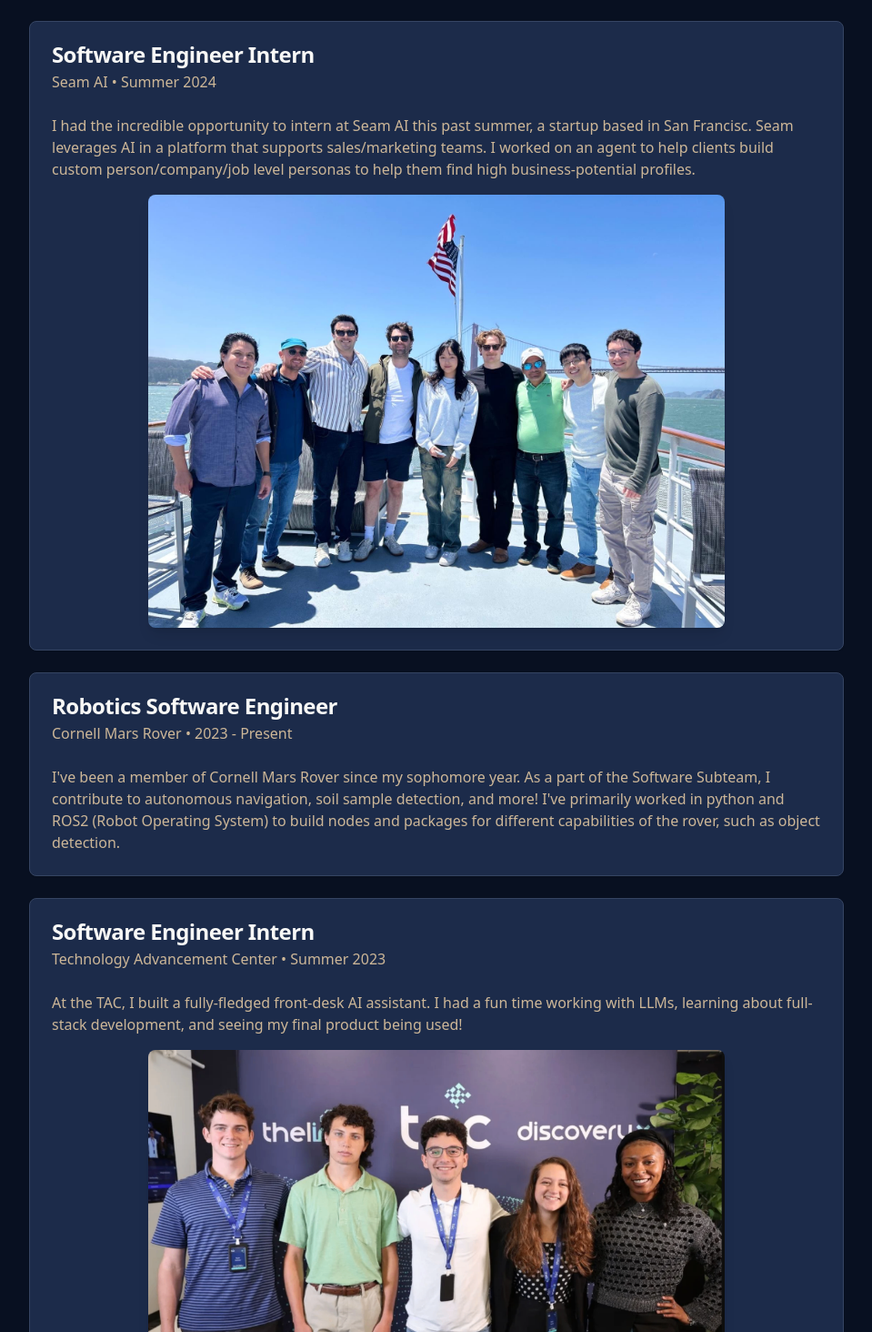
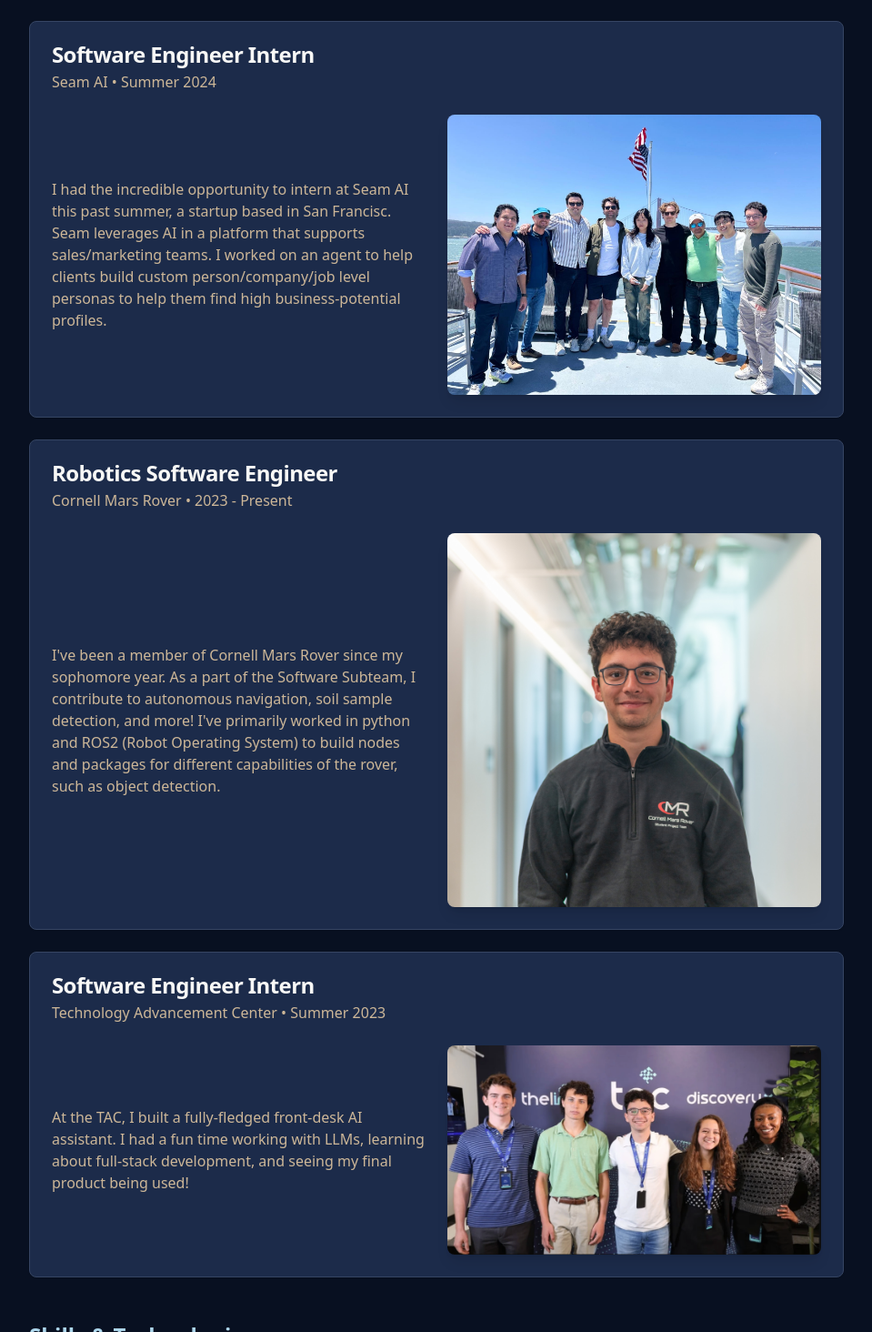
Before and after one commit to gerry-montemayor/portfolio, a React (Vite) app: page /about in a window 1280 px wide. Shown: the part 1106-2570 px from the top of the page at 91% size, without its empty margins (160-1119 px from the left). Built offline with nearby package versions, Linux system fonts and the light colour scheme.

Commit message:
Add content to Rover section
Add content and images to the Rover section in the About page.

```diff
--- a/src/pages/About.tsx
+++ b/src/pages/About.tsx
@@ -75,18 +75,22 @@ const About = () => {
                 <p className="text-muted-foreground">Seam AI • Summer 2024</p>
               </CardHeader>
               <CardContent>
-                <div className="space-y-4">
+                <div className="grid lg:grid-cols-2 gap-6 items-center">
+                  <div>
                     <p className="text-muted-foreground">
                       I had the incredible opportunity to intern at Seam AI this past summer,
                       a startup based in San Francisc. Seam leverages AI in a platform that
                       supports sales/marketing teams. I worked on an agent to help clients build
                       custom person/company/job level personas to help them find high business-potential profiles.
                     </p>
+                  </div>
+                  <div>
                     <img
                       src="/lovable-uploads/d3c0b009-5adb-4a54-9872-e247941c904b.png"
                       alt="Seam AI team outing in San Francisco"
-                    className="rounded-lg shadow-lg w-3/4 h-auto mx-auto"
+                      className="rounded-lg shadow-lg w-full h-auto"
                     />
+                  </div>
                 </div>
               </CardContent>
             </Card>
@@ -96,12 +100,23 @@ const About = () => {
                 <p className="text-muted-foreground">Cornell Mars Rover • 2023 - Present</p>
               </CardHeader>
               <CardContent>
+                <div className="grid lg:grid-cols-2 gap-6 items-center">
+                  <div>
                     <p className="text-muted-foreground">
                       I've been a member of Cornell Mars Rover since my sophomore year. As a part of the
                       Software Subteam, I contribute to autonomous navigation, soil sample detection, and more!
                       I've primarily worked in python and ROS2 (Robot Operating System) to build nodes and packages for
                       different capabilities of the rover, such as object detection.
                     </p>
+                  </div>
+                  <div>
+                    <img
+                      src="/lovable-uploads/e06ac5db-efa6-479b-bc28-ef0727f1b8a8.png"
+                      alt="Cornell Mars Rover team member"
+                      className="rounded-lg shadow-lg w-full h-auto"
+                    />
+                  </div>
+                </div>
               </CardContent>
             </Card>
             <Card>
@@ -110,16 +125,20 @@ const About = () => {
                 <p className="text-muted-foreground">Technology Advancement Center • Summer 2023</p>
               </CardHeader>
               <CardContent>
-                <div className="space-y-4">
+                <div className="grid lg:grid-cols-2 gap-6 items-center">
+                  <div>
                     <p className="text-muted-foreground">
                       At the TAC, I built a fully-fledged front-desk AI assistant. I had a fun time working with
                       LLMs, learning about full-stack development, and seeing my final product being used!
                     </p>
+                  </div>
+                  <div>
                     <img
                       src="/lovable-uploads/c879417b-a8a4-46e4-a003-6ef33e3f1b48.png"
                       alt="TAC internship team photo"
-                    className="rounded-lg shadow-lg w-3/4 h-auto mx-auto"
+                      className="rounded-lg shadow-lg w-full h-auto"
                     />
+                  </div>
                 </div>
               </CardContent>
             </Card>
```
Also changed, not shown: public/lovable-uploads/e06ac5db-efa6-479b-bc28-ef0727f1b8a8.png (added). Lines whose indentation alone changed are shown as unchanged.
